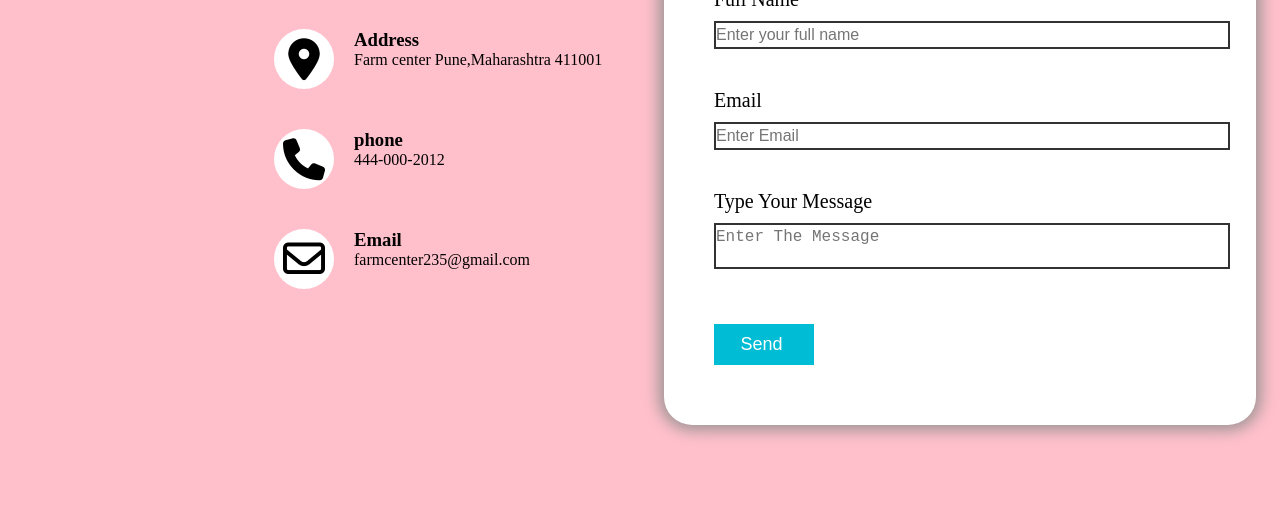
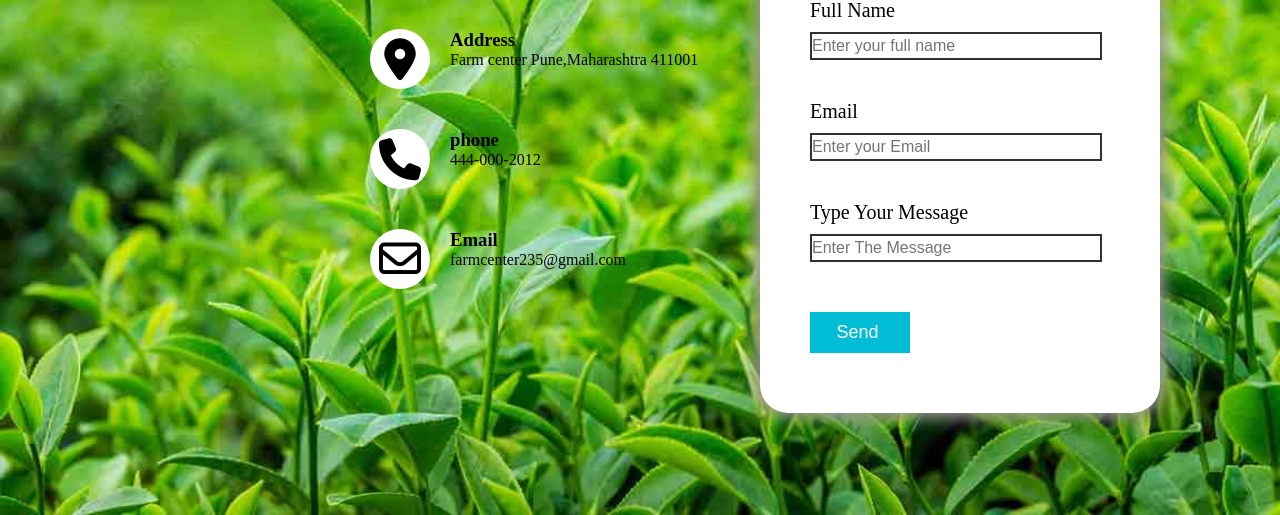
Before and after one commit to harshbhowate12/agriculture-project-group-project-1-icp-7, a plain HTML site: page pages/contact.html in a window 1280 px wide. Shown: the part 285-800 px from the top of the page. Drawn offline with Linux system fonts and the light colour scheme.

Commit message:
background image added

```diff
--- a/css/contact.css
+++ b/css/contact.css
@@ -3,9 +3,10 @@
     padding: 0;
 }
 body{
-    background-color: pink;
-    /* background-image: url(./../img/back.jpg);
- */
+   background-image: url("./../img/plant.jpg");
+   background-position: center;
+   background-repeat: no-repeat;
+   background-size: cover;
 }
 
   /* contact section start */
@@ -70,7 +71,7 @@ body{
     color:black;
 }
 .contactform{
-    width: 40%;
+    width: 25%;
     padding: 40px;
     background: #fff;
     box-shadow: 0  0 15px 5px rgb(154, 147, 147);
@@ -83,7 +84,7 @@ body{
 }
 .inputbox{
     position: relative;
-    width: 100%;
+    width: 90%;
     margin-top: 10px;
     font-size:20px;
     padding:10px 10px;
--- a/css/vegetables_seeds.css
+++ b/css/vegetables_seeds.css
@@ -4,6 +4,12 @@
     margin: 0;
     padding: 0;
     box-sizing: border-box;
+}
+body{
+    background-image: url("./../img/plant.jpg");
+    background-position: center;
+   background-repeat: no-repeat;
+   background-size: cover;
 }
 .main{
     font-size: 30px;
--- a/pages/contact.html
+++ b/pages/contact.html
@@ -45,12 +45,12 @@
                                     </div>
                                     <div class="inputbox">
                                         <label for="email">Email</label>
-                                        <input type="text" name="" placeholder="Enter Email" required="required">
+                                        <input type="email" name="" placeholder="Enter your Email" required="required">
 
                                     </div>
                                     <div class="inputbox">
                                         <label for="mess">Type Your Message</label>
-                                         <textarea placeholder="Enter The Message" required="required"></textarea>
+                                         <input type="text" placeholder="Enter The Message" required="required">
 
                                     </div>
                                     <div class="inputbox">
```
Also changed, not shown: img/various_products_back_img.jpeg (deleted).
